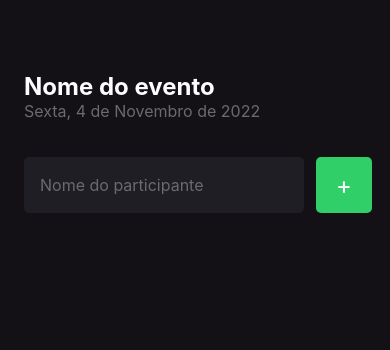
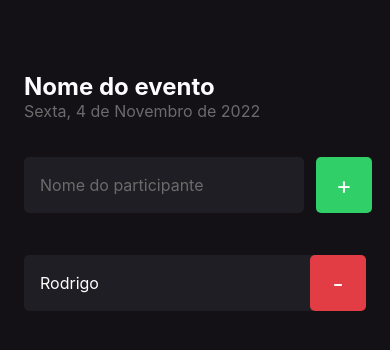
Before and after one commit to joaofelima96/imhere, a React Native app: screen / in a window 390 px wide. Shown: the top 350 px of the page. Built offline with nearby package versions, Linux system fonts and the light colour scheme.

Commit message:
feat: criando componente de participante feat: criando função de remover participante

```diff
--- a/src/screens/Home/index.tsx
+++ b/src/screens/Home/index.tsx
@@ -1,5 +1,7 @@
 import React from "react"
 import { StatusBar, Text, View, TextInput, TouchableOpacity } from "react-native"
+
+import { Participant } from "../components/Participant"
 
 import { styles } from "./styles"
 
@@ -7,6 +9,10 @@
 
     function handleParticipantAdd() {
         console.log("você clicou no botão")
+    }
+
+    function handleParticipantRemove(name: string) {
+        console.log(`você clicou em remover o participante ${name}`)
     }
 
     return (
@@ -28,6 +34,8 @@
                     </Text>
                 </TouchableOpacity>
             </View>
+
+            <Participant name="Rodrigo" onRemove={() => handleParticipantRemove("Rodrigo")} />
         </View>
     )
 }
--- /dev/null
+++ b/src/screens/components/Participant/index.tsx
@@ -0,0 +1,24 @@
+import { View, Text, TouchableOpacity } from "react-native"
+
+import { styles } from "./styles"
+
+type Props = {
+    name: string,
+    onRemove: () => void;
+}
+
+export function Participant({ name, onRemove }: Props) {
+    return <>
+        <View style={styles.container}>
+            <Text style={styles.name}>
+                {name}
+            </Text>
+
+            <TouchableOpacity style={styles.button} onPress={onRemove}>
+                <Text style={styles.buttonText}>
+                    -
+                </Text>
+            </TouchableOpacity>
+        </View>
+    </>
+}
--- /dev/null
+++ b/src/screens/components/Participant/styles.ts
@@ -0,0 +1,30 @@
+import { StyleSheet } from "react-native";
+
+export const styles = StyleSheet.create({
+    container: {
+        width: "100%",
+        backgroundColor: "#1f1e25",
+        borderRadius: 5,
+        flexDirection: "row",
+        alignItems: "center",
+        marginBottom: 10
+    },
+    name: {
+        flex: 1,
+        color: "#fff",
+        fontSize: 16,
+        marginLeft: 16
+    },
+    button: {
+        height: 56,
+        width: 56,
+        borderRadius: 5,
+        backgroundColor: "#e23c44",
+        alignItems: "center",
+        justifyContent: "center"
+    },
+    buttonText: {
+        color: "#fff",
+        fontSize: 24,
+    }
+})
```
